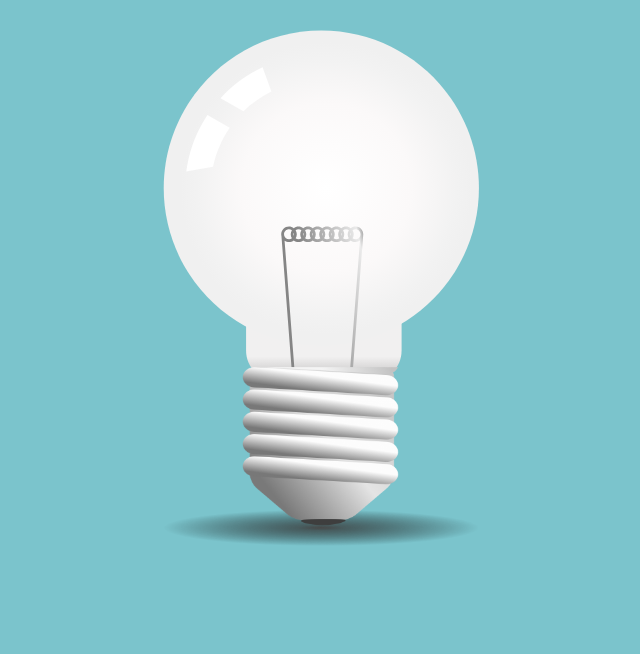
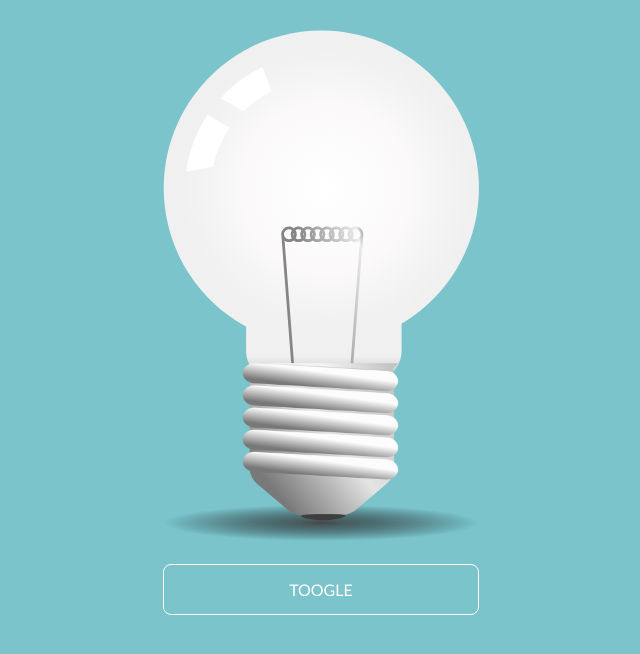
Before and after one commit to juanmiguelguerrero/bulb, a website: page public/index.html in a window 1280 px wide. Shown: the whole page, without its empty margins (319-959 px from the left). Drawn offline with Linux system fonts and the light colour scheme.

Commit message:
Ajuste final maquetación lampara y casquillo

```diff
--- a/public/index.html
+++ b/public/index.html
@@ -12,10 +12,16 @@
 <body>
 
 	<div class="bulb">
+		<div class="bulb__glass">
+			<object data="img/bulb.svg" type="image/svg+xml" id="bulb" width="100%"></object>
+		</div>
 		<div class="bulb__screw">
 			<img src="img/screw.png" alt="Screw">
 		</div>
-		<object data="img/bulb.svg" type="image/svg+xml" id="bulb" width="100%"></object>
+	</div>
+
+	<div class="switch">
+		<a id="switch">Toogle</a>
 	</div>
 
 </body>
--- a/public/js/main.js
+++ b/public/js/main.js
@@ -1,2 +1,2 @@
-!function e(r,t,o){function n(f,i){if(!t[f]){if(!r[f]){var l="function"==typeof require&&require;if(!i&&l)return l(f,!0);if(u)return u(f,!0);var c=new Error("Cannot find module '"+f+"'");throw c.code="MODULE_NOT_FOUND",c}var s=t[f]={exports:{}};r[f][0].call(s.exports,function(e){var t=r[f][1][e];return n(t||e)},s,s.exports,e,r,t,o)}return t[f].exports}for(var u="function"==typeof require&&require,f=0;f<o.length;f++)n(o[f]);return n}({1:[function(e,r,t){"use strict";(0,function(e){return e&&e.__esModule?e:{default:e}}(e("./modules/hello.js")).default)("Hello!!!")},{"./modules/hello.js":2}],2:[function(e,r,t){"use strict";Object.defineProperty(t,"__esModule",{value:!0}),t.default=function(e){console.log(e)}},{}]},{},[1]);
+!function r(e,n,t){function o(u,c){if(!n[u]){if(!e[u]){var f="function"==typeof require&&require;if(!c&&f)return f(u,!0);if(i)return i(u,!0);var l=new Error("Cannot find module '"+u+"'");throw l.code="MODULE_NOT_FOUND",l}var s=n[u]={exports:{}};e[u][0].call(s.exports,function(r){var n=e[u][1][r];return o(n||r)},s,s.exports,r,e,n,t)}return n[u].exports}for(var i="function"==typeof require&&require,u=0;u<t.length;u++)o(t[u]);return o}({1:[function(r,e,n){"use strict";document.getElementById("switch").addEventListener("click",function(){console.log("Toogle Bulb")})},{}]},{},[1]);
 //# sourceMappingURL=main.js.map
--- a/scss/main.scss
+++ b/scss/main.scss
@@ -1,6 +1,10 @@
+@import url('https://fonts.googleapis.com/css?family=Lato:300,400,700,900');
+
 body {
 	background: #7BC4CC;
+	font-family: "Lato", sans-serif;
 }
+
 
 .bulb {
 	position: relative;
@@ -10,13 +14,38 @@ body {
 	max-width: 350px;
 	min-width: 260px;
 	margin-top: 30px;
+	margin-bottom: 20px;
 }
 
 .bulb__screw {
-	position: absolute;
-	bottom: -46%;
 	display: block;
+	margin-top: -7%;
 
 	img { width: 100%; }
 }
+
 .bulb__glass {}
+
+.switch {
+	display: block;
+	width: 25%;
+	max-width: 350px;
+	min-width: 260px;
+	margin: auto;
+}
+
+#switch {
+	display: block;
+	border: 1px solid #fff;
+	border-radius: 8px;
+	padding: 15px;
+	text-align: center;
+	color: #fff;
+	text-decoration: none;
+	text-transform: uppercase;
+
+	&:hover {
+		background: #fff;
+		color: #7BC4CC;
+	}
+}
--- a/src/js/main.js
+++ b/src/js/main.js
@@ -1,4 +1,11 @@
-import hello from './modules/hello.js'
+// import hello from './modules/hello.js'
 
 
-hello('Hello!!!')
+
+function toogleBulb() {
+	console.log('Toogle Bulb');
+}
+
+
+var button = document.getElementById('switch')
+button.addEventListener('click', toogleBulb)
```
Also changed, not shown: src/templates/index.html (+7 -1 lines), src/templates/macros/macro.html (deleted, +0 -3 lines), src/templates/partials/include.html (deleted, +0 -1 lines), public/css/main.css, 1 other file.
